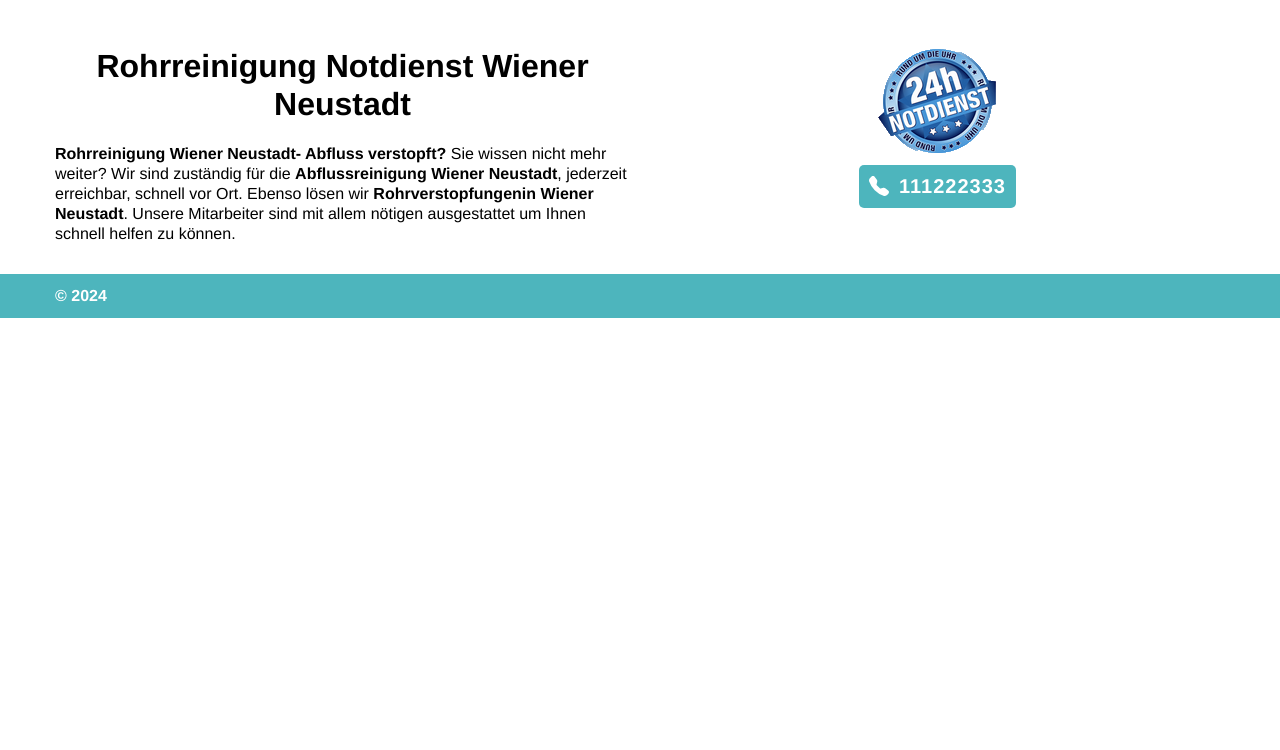
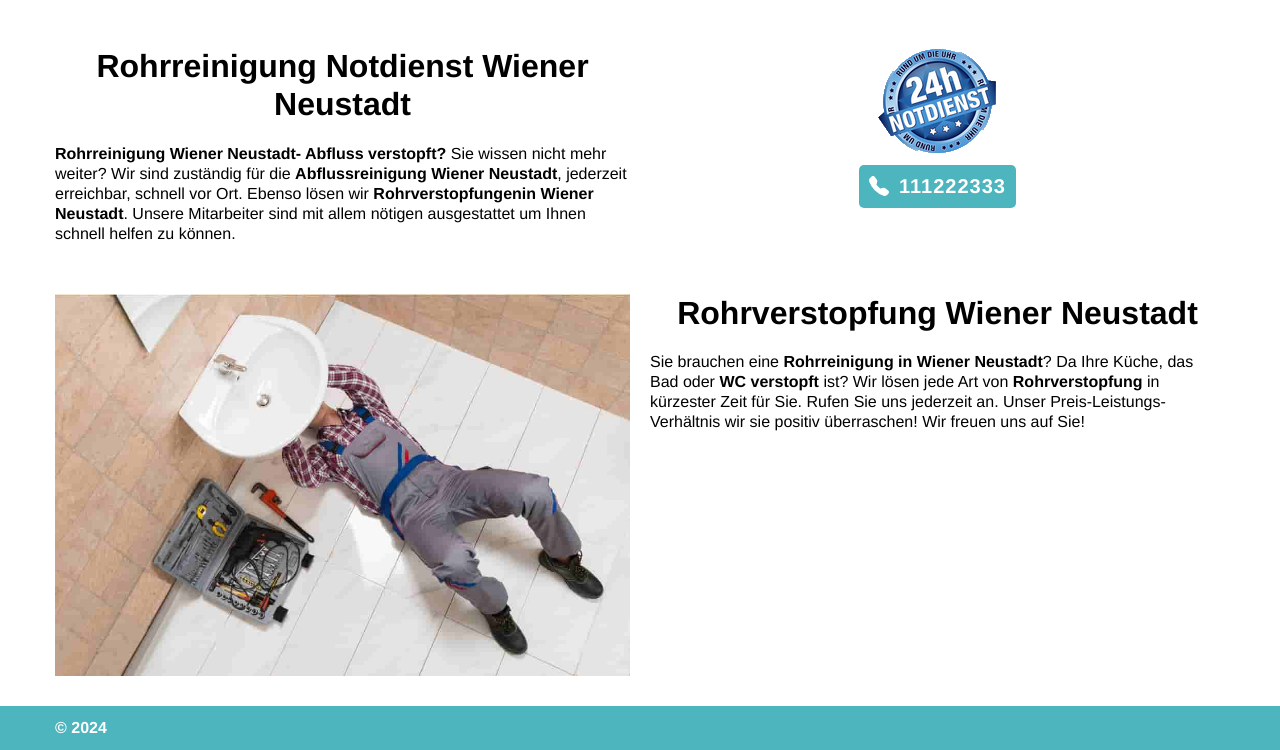
Before and after one commit to Igrok95Ronin/seo-at-sant-3, a website: page app/index.html in a window 1280 px wide. Shown: the part 2662-3412 px from the top of the page. Before the commit the page ends 2980 px from the top, so only its background shows below. Drawn offline with Linux system fonts and the light colour scheme; files that its build step writes are made by us from their sources.

Commit message:
add: section pipeBlockage

```diff
--- a/app/index.html
+++ b/app/index.html
@@ -198,7 +198,7 @@
                 </div>
             </div>
         </section>
-        <section class='service24' data-datasection="uniqueSection-1">
+        <section class='service24' data-datasection="uniqueSection-8">
             <div class='container-fluid'>
                 <div class='row'>
                     <div class='col-12 container'>
@@ -214,6 +214,23 @@
                                 <div class="service24__btn-wrapper">
                                     <a class="service24__btn" href="tel:+111222333"><span>111222333</span></a>
                                 </div>
+                            </div>
+                        </div>
+                    </div>
+                </div>
+            </div>
+        </section>
+        <section class='pipeBlockage' data-datasection="uniqueSection-9">
+            <div class='container-fluid'>
+                <div class='row'>
+                    <div class='col-12 container'>
+                        <div class='pipeBlockage__box'>
+                            <div class="pipeBlockage__left">
+                                <img  class="pipeBlockage__img" src="./assets/img/Bildschirmfoto3.jpg" alt="Rohrverstopfung Wiener Neustadt">
+                            </div>
+                            <div class="pipeBlockage__right">
+                                <h2 class="pipeBlockage__title">Rohrverstopfung Wiener Neustadt</h2>
+                                <p class="pipeBlockage__txt">Sie brauchen eine <strong>Rohrreinigung in Wiener Neustadt</strong>? Da Ihre Küche, das Bad oder <strong>WC verstopft</strong> ist? Wir lösen jede Art von <strong>Rohrverstopfung</strong> in kürzester Zeit für Sie. Rufen Sie uns jederzeit an. Unser Preis-Leistungs-Verhältnis wir sie positiv überraschen! Wir freuen uns auf Sie!</p>
                             </div>
                         </div>
                     </div>
--- /dev/null
+++ b/src/assets/scss/7_pipeBlockage.scss
@@ -0,0 +1,22 @@
+.pipeBlockage {
+    margin-top: 50px;
+}
+.pipeBlockage__box {
+    display: grid;
+    grid-template-columns: repeat(2,1fr);
+    gap: 20px;
+}
+.pipeBlockage__left {
+}
+.pipeBlockage__img {
+    width: 100%;
+    height: 100%;
+}
+.pipeBlockage__right {
+}
+.pipeBlockage__title {
+    @include h2Title;
+}
+.pipeBlockage__txt {
+    line-height: 20px;
+}
```
Also changed, not shown: src/index.html (+18 -1 lines), app/assets/css/style.min.css.
